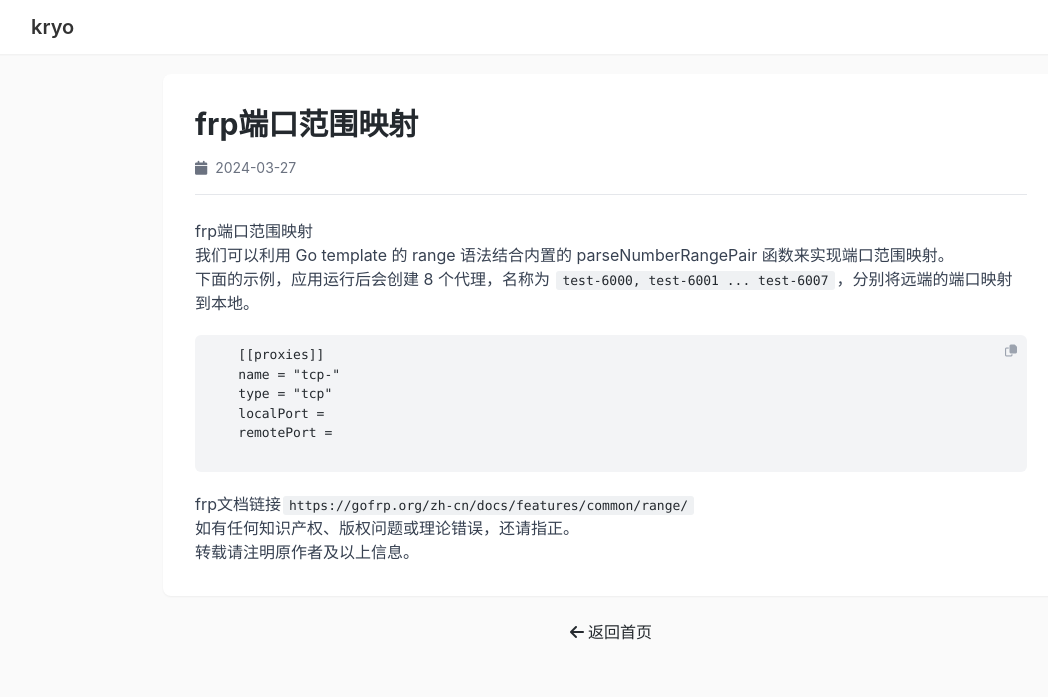
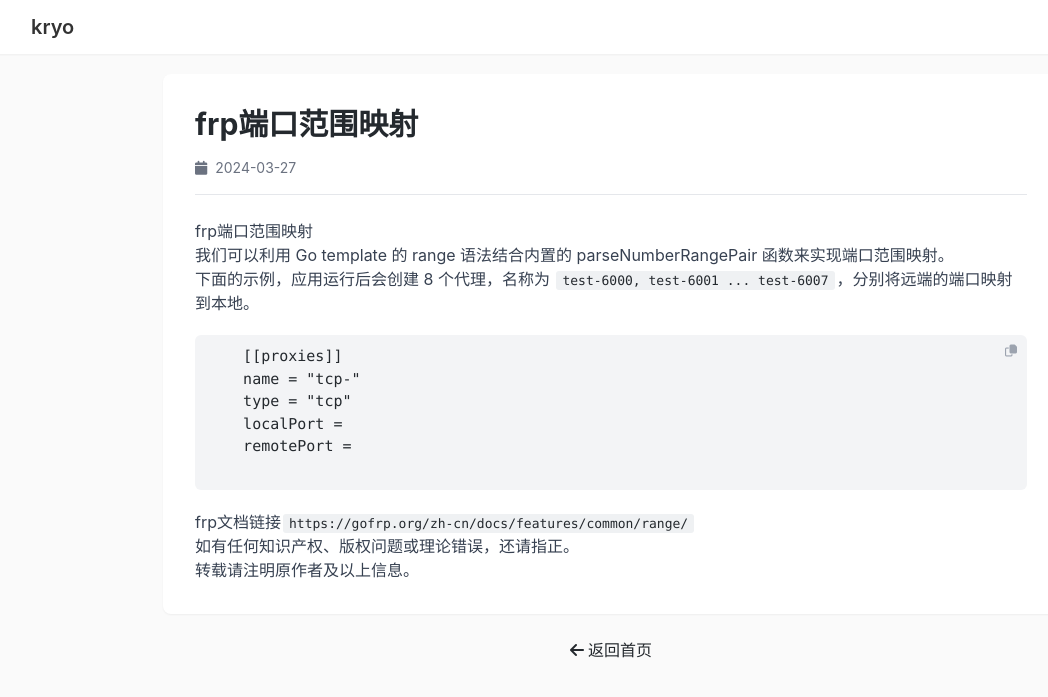
Before and after one commit to kryo0o/kryo0o.github.io, a Jekyll site: the page built from _posts/2024-04-17-frp端口范围映射.md, in a window 1280 px wide. Shown: the top 697 px of the page, without its empty margins (29-1077 px from the left). Built offline with Jekyll 4.4.1, drawn with Linux system fonts in a browser that asks for light colours; nearby versions of some CDN libraries.

Commit message:
Update default.html

```diff
--- a/_layouts/default.html
+++ b/_layouts/default.html
@@ -47,7 +47,7 @@
       margin: 20px 0;
       overflow-x: auto;
       position: relative;
-      font-size: 13px;   /* 字体稍微调小一点点以匹配紧凑布局 */
+      font-size: 15px;   /* 字体稍微调小一点点以匹配紧凑布局 */
       line-height: 1.5;
     }
 
```
